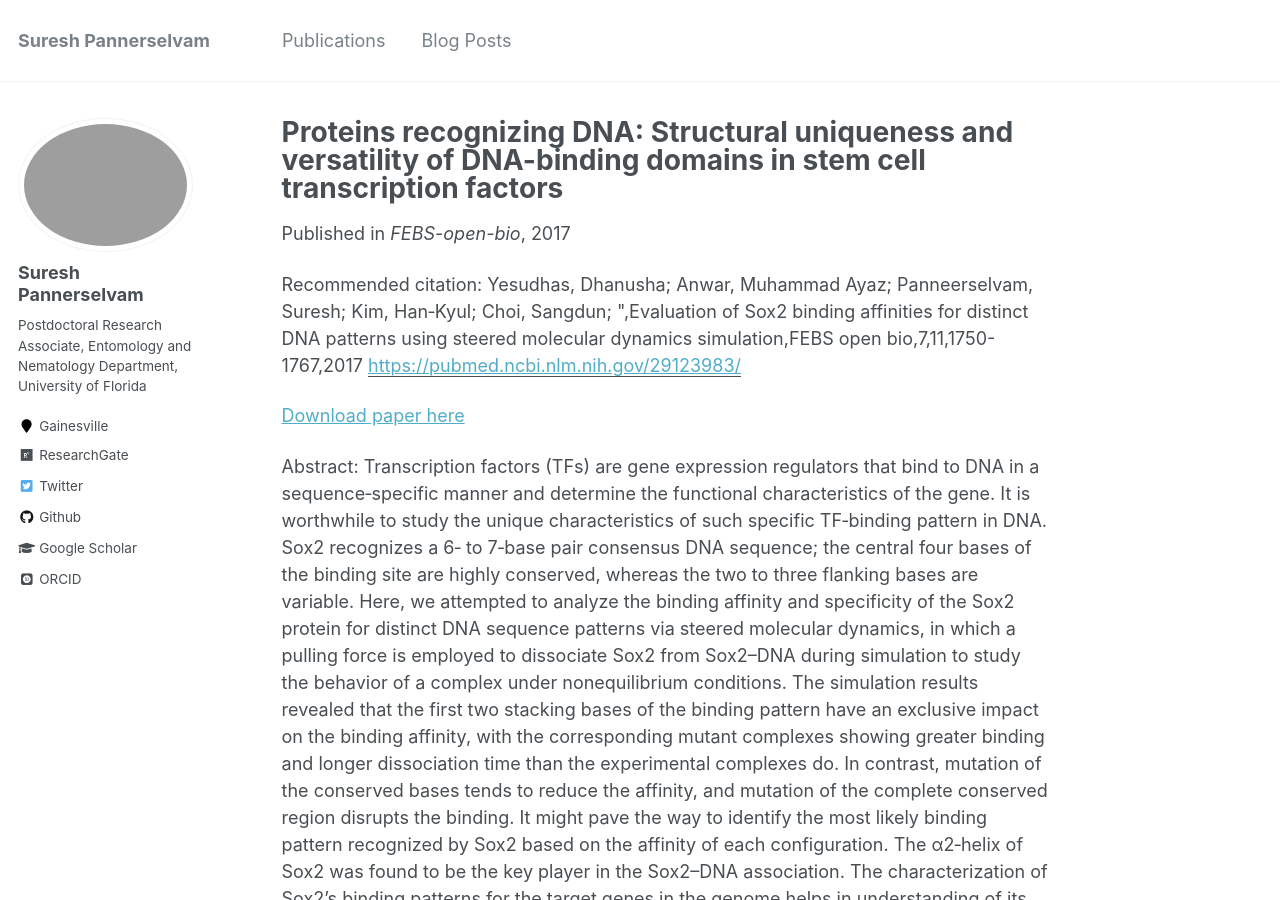
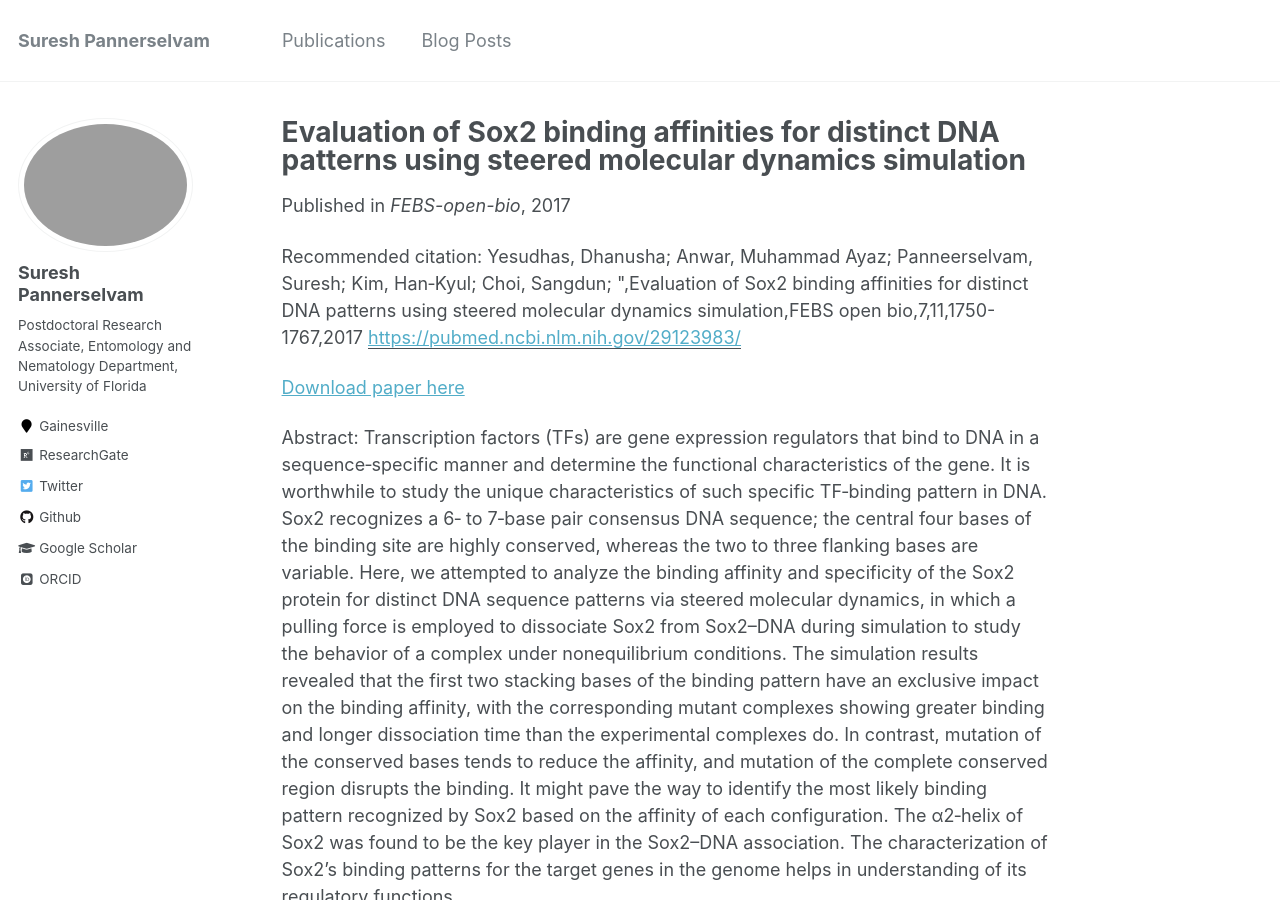
Before and after one commit to Amrithasuresh/amrithasuresh.github.io, a Jekyll site: the page built from _publications/2017-10-01-FEBS-open.md, in a window 1280 px wide and 900 px high. Built offline with Jekyll 4.4.1, drawn with Linux system fonts in a browser that asks for light colours; some web fonts are replaced.

Commit message:
title error fixed

```diff
--- a/_publications/2017-10-01-FEBS-open.md
+++ b/_publications/2017-10-01-FEBS-open.md
@@ -1,5 +1,5 @@
 ---
-title: "Proteins recognizing DNA: Structural uniqueness and versatility of DNA-binding domains in stem cell transcription factors"
+title: "Evaluation of Sox2 binding affinities for distinct DNA patterns using steered molecular dynamics simulation"
 collection: publications
 permalink: /publication/2017-10-09-FEBS-open-bio
 date: 2017-10-09
```
